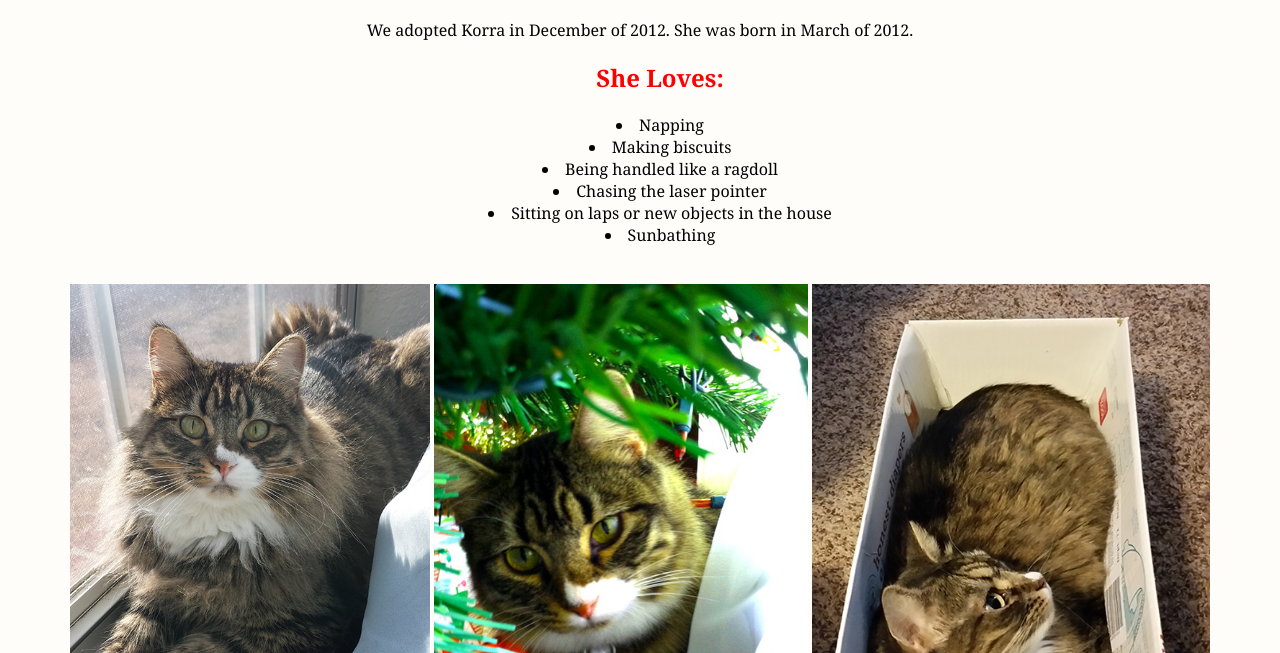
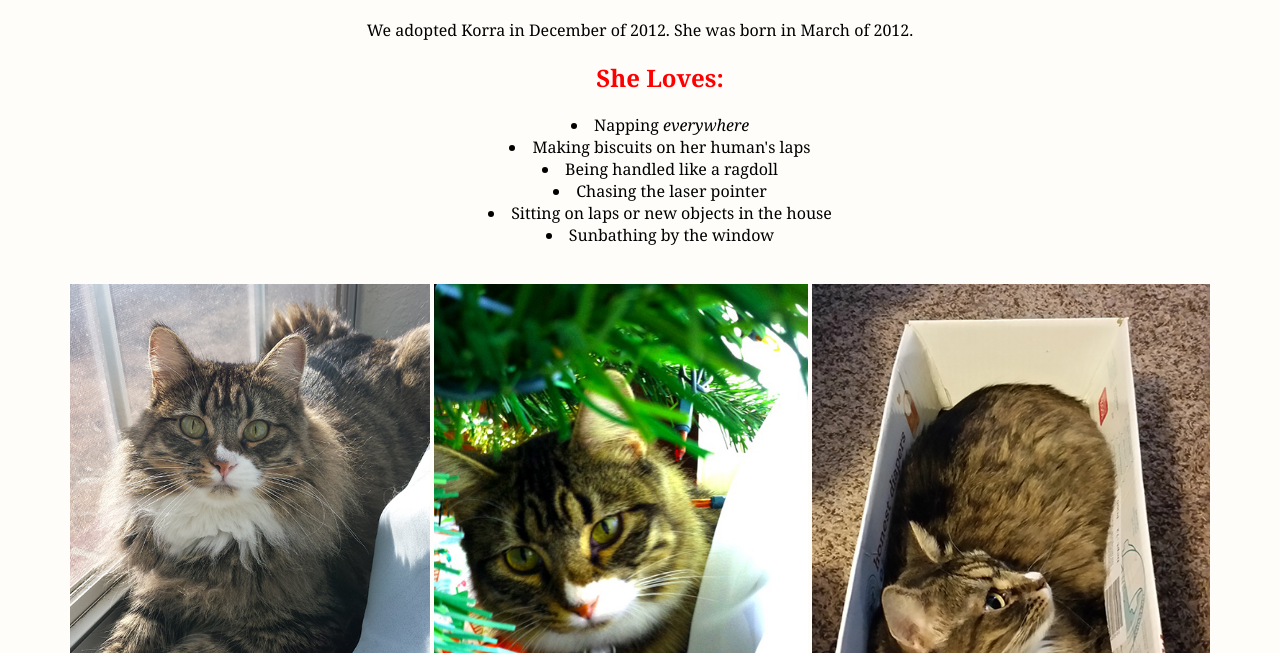
Before and after one commit to RyanDugan/html2, a plain HTML site: page korra.html in a window 1280 px wide. Shown: the part 147-800 px from the top of the page. Drawn offline with Linux system fonts and the light colour scheme.

Commit message:
added more detail to lists

```diff
--- a/korra.html
+++ b/korra.html
@@ -25,12 +25,12 @@
 	<h1 id="myheader">Korra</h1>
 	<p>We adopted Korra in December of 2012. She was born in March of 2012.</p>
 	<ul><h2 style="color:red">She Loves:</h2>
-			<li>Napping</li>
-			<li>Making biscuits</li>
+			<li>Napping <i>everywhere</i></li>
+			<li>Making biscuits on her human's laps</li>
 			<li>Being handled like a ragdoll</li>
 			<li>Chasing the laser pointer</li>
 			<li>Sitting on laps or new objects in the house</li>
-			<li>Sunbathing</li>
+			<li>Sunbathing by the window</li>
 	</ul>
 	<br>
 	<img src="images/korrapage1.jpg" height="500" alt="fluffy green eyed cat looking at the camera from a window sill" title="Mrow!">
```
Also changed, not shown: asami.html (+2 -2 lines), kayla.html (+2 -2 lines).
